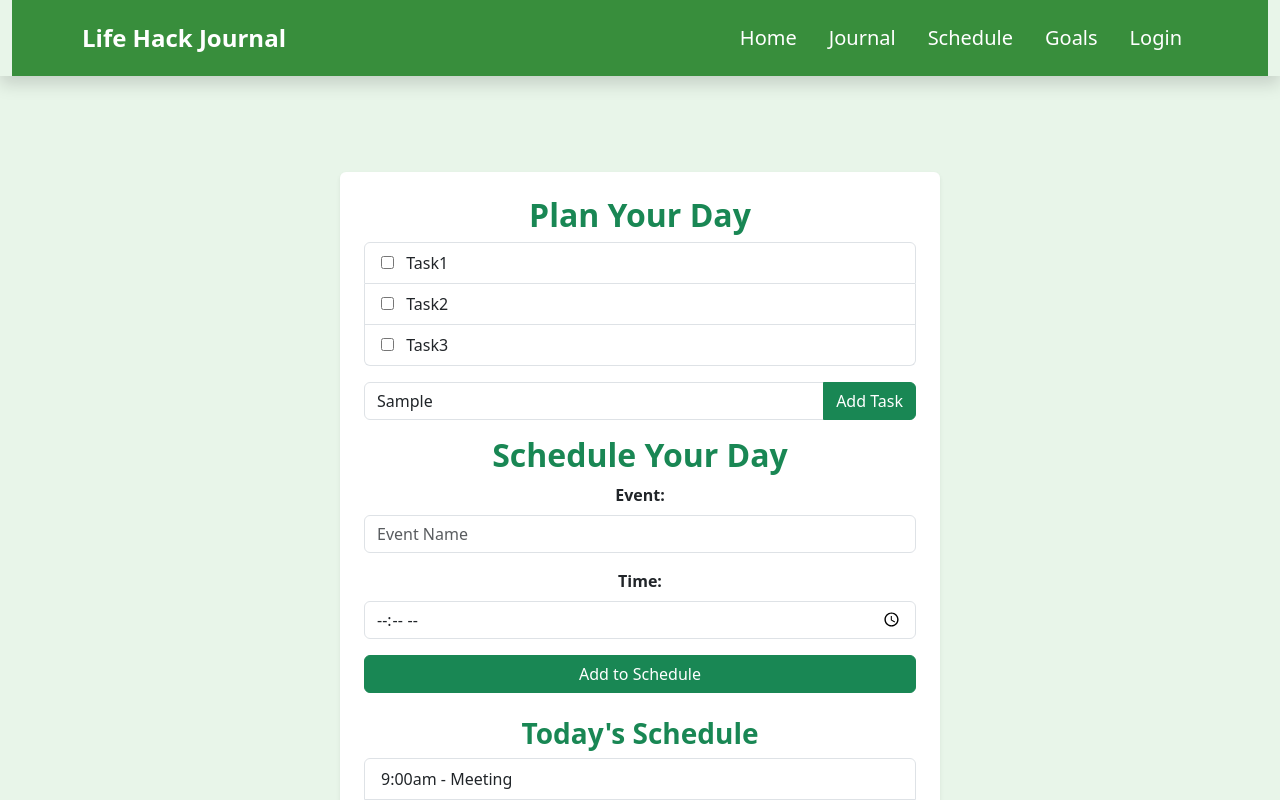
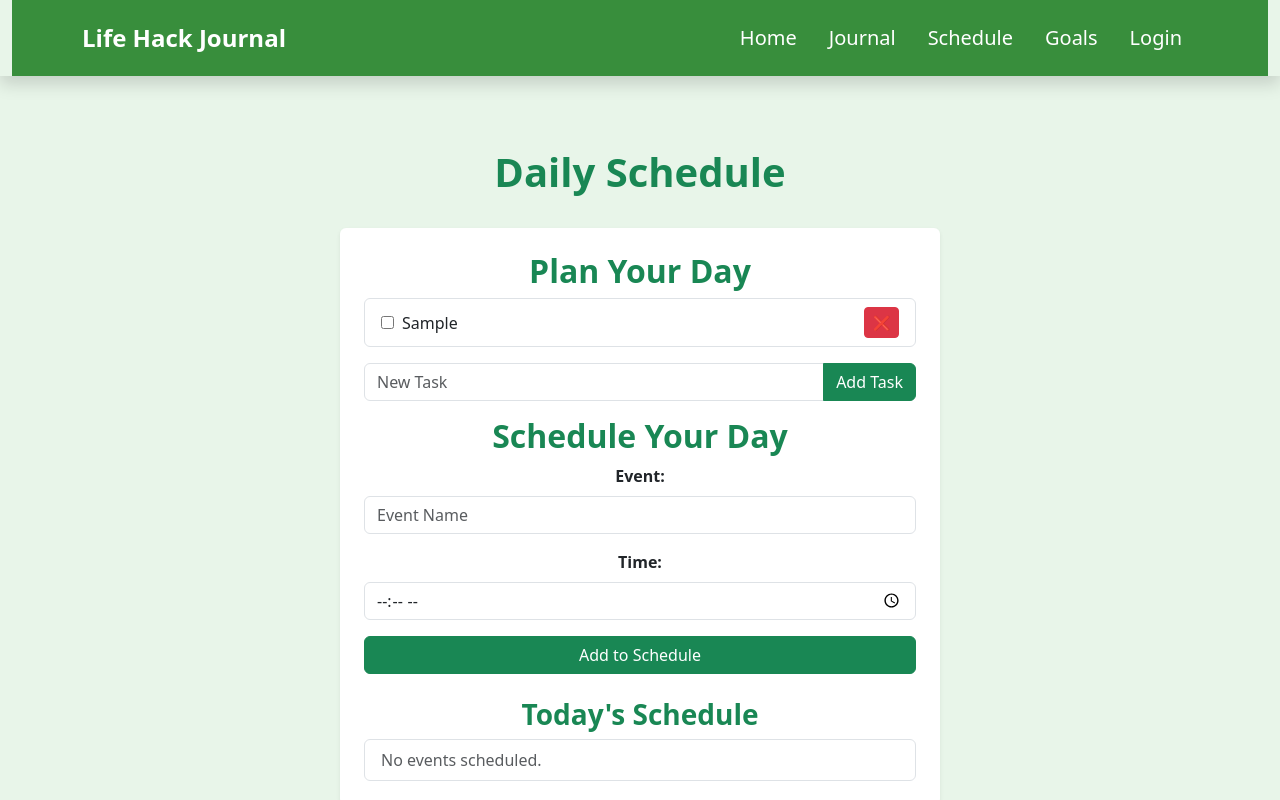
Before and after one commit to rikushiraiwa/startup, a React (Vite) app: page /schedule in a window 1280 px wide. Both pictures are taken after typing "Sample" into the empty fields and a click on the button "Add Task". Shown: the top 800 px of the page. Built offline with nearby package versions, Linux system fonts and the light colour scheme.

Commit message:
Complete schedule page

```diff
--- a/src/pages/schedule.jsx
+++ b/src/pages/schedule.jsx
@@ -1,5 +1,4 @@
 import React, { useState, useEffect } from "react";
-
 
 export default function Schedule() {
     const [tasks, setTasks] = useState([]);
@@ -56,44 +55,89 @@ export default function Schedule() {
     return (
         <div className="container-fluid bg-light-green min-vh-100 d-flex flex-column align-items-center py-5">
             <header className="text-center mb-4">
+                <h1 className="text-success fw-bold">Daily Schedule</h1>
             </header>
 
             <main className="bg-white shadow-sm rounded p-4 text-center" style={{ maxWidth: "600px", width: "90%" }}>
                 <h2 className="text-success fw-bold">Plan Your Day</h2>
                 <ul className="list-group text-start">
-                    <li className="list-group-item">
-                        <input type="checkbox" className="me-2" /> Task1
-                    </li>
-                    <li className="list-group-item">
-                        <input type="checkbox" className="me-2" /> Task2
-                    </li>
-                    <li className="list-group-item">
-                        <input type="checkbox" className="me-2" /> Task3
-                    </li>
+                    {tasks.length > 0 ? (
+                        tasks.map((task, index) => (
+                            <li key={index} className="list-group-item d-flex align-items-center">
+                                <input
+                                    type="checkbox"
+                                    className="me-2"
+                                    checked={task.completed}
+                                    onChange={() => toggleTaskCompletion(index)}
+                                />
+                                <span className={task.completed ? "text-decoration-line-through" : ""}>{task.text}</span>
+                                <button
+                                    className="btn btn-danger btn-sm ms-auto"
+                                    onClick={() => handleDeleteTask(index)}
+                                >
+                                    ❌
+                                </button>
+                            </li>
+                        ))
+                    ) : (
+                        <li className="list-group-item text-muted">No tasks yet.</li>
+                    )}
                 </ul>
                 <div className="input-group my-3">
-                    <input type="text" className="form-control" placeholder="New Task" />
-                    <button className="btn btn-success text-white">Add Task</button>
+                    <input
+                        type="text"
+                        className="form-control"
+                        placeholder="New Task"
+                        value={newTask}
+                        onChange={(e) => setNewTask(e.target.value)}
+                    />
+                    <button className="btn btn-success text-white" onClick={handleAddTask}>
+                        Add Task
+                    </button>
                 </div>
 
                 <h2 className="text-success fw-bold">Schedule Your Day</h2>
                 <div className="mb-3">
                     <label className="form-label fw-bold">Event:</label>
-                    <input type="text" className="form-control" placeholder="Event Name" />
+                    <input
+                        type="text"
+                        className="form-control"
+                        placeholder="Event Name"
+                        value={eventName}
+                        onChange={(e) => setEventName(e.target.value)}
+                    />
                 </div>
                 <div className="mb-3">
                     <label className="form-label fw-bold">Time:</label>
-                    <input type="time" className="form-control" />
+                    <input
+                        type="time"
+                        className="form-control"
+                        value={eventTime}
+                        onChange={(e) => setEventTime(e.target.value)}
+                    />
                 </div>
-                <button className="btn btn-success text-white w-100">Add to Schedule</button>
+                <button className="btn btn-success text-white w-100" onClick={handleAddSchedule}>
+                    Add to Schedule
+                </button>
 
                 <h3 className="text-success fw-bold mt-4">Today's Schedule</h3>
                 <ul className="list-group text-start">
-                    <li className="list-group-item">9:00am - Meeting</li>
-                    <li className="list-group-item">11:00am - Meeting</li>
+                    {schedule.length > 0 ? (
+                        schedule.map((event, index) => (
+                            <li key={index} className="list-group-item d-flex justify-content-between align-items-center">
+                                {event.time} - {event.name}
+                                <button
+                                    className="btn btn-danger btn-sm"
+                                    onClick={() => handleDeleteSchedule(index)}
+                                >
+                                    ❌
+                                </button>
+                            </li>
+                        ))
+                    ) : (
+                        <li className="list-group-item text-muted">No events scheduled.</li>
+                    )}
                 </ul>
-
-                <h2 className="text-green fw-bold mt-4">Database</h2>
             </main>
         </div>
     );
```
